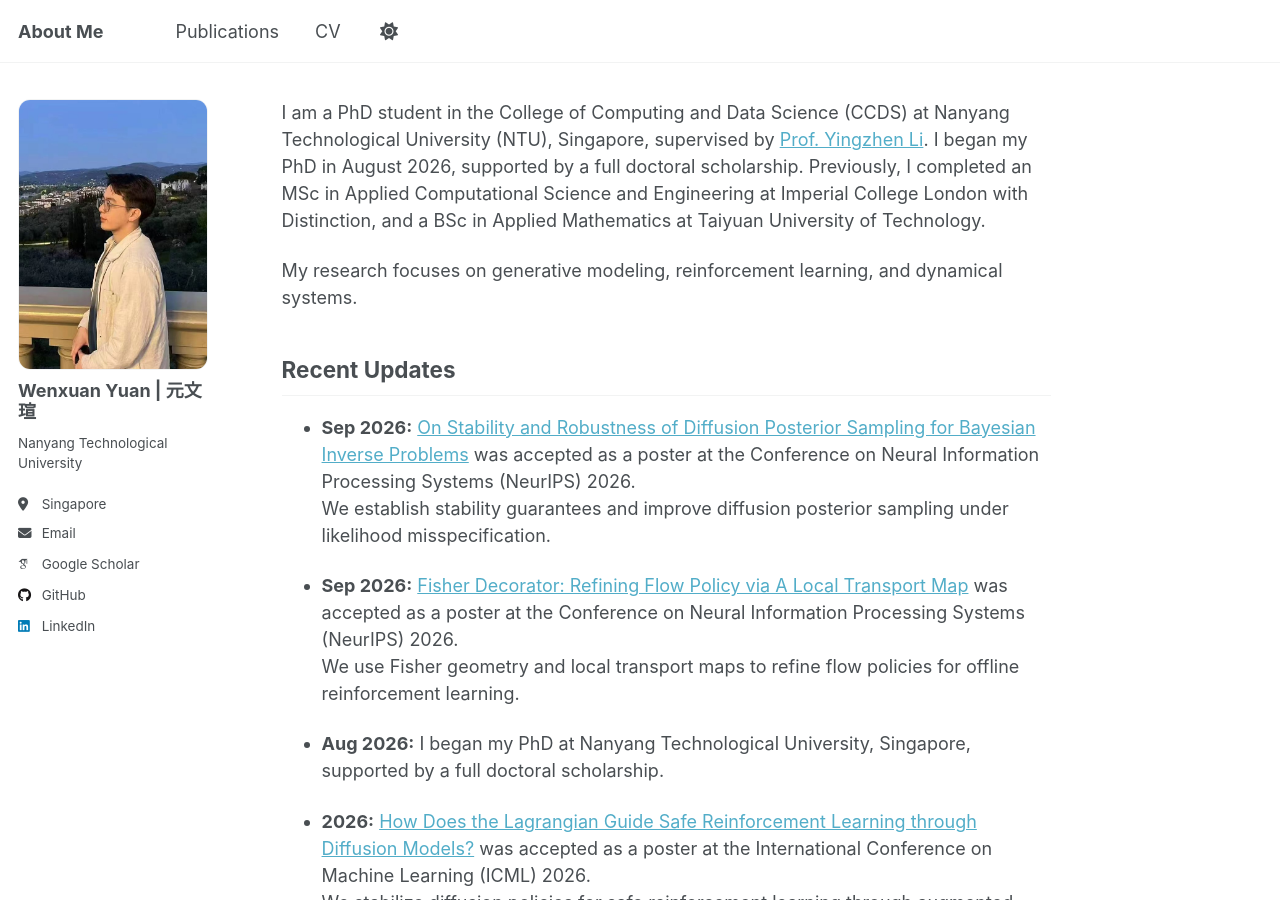
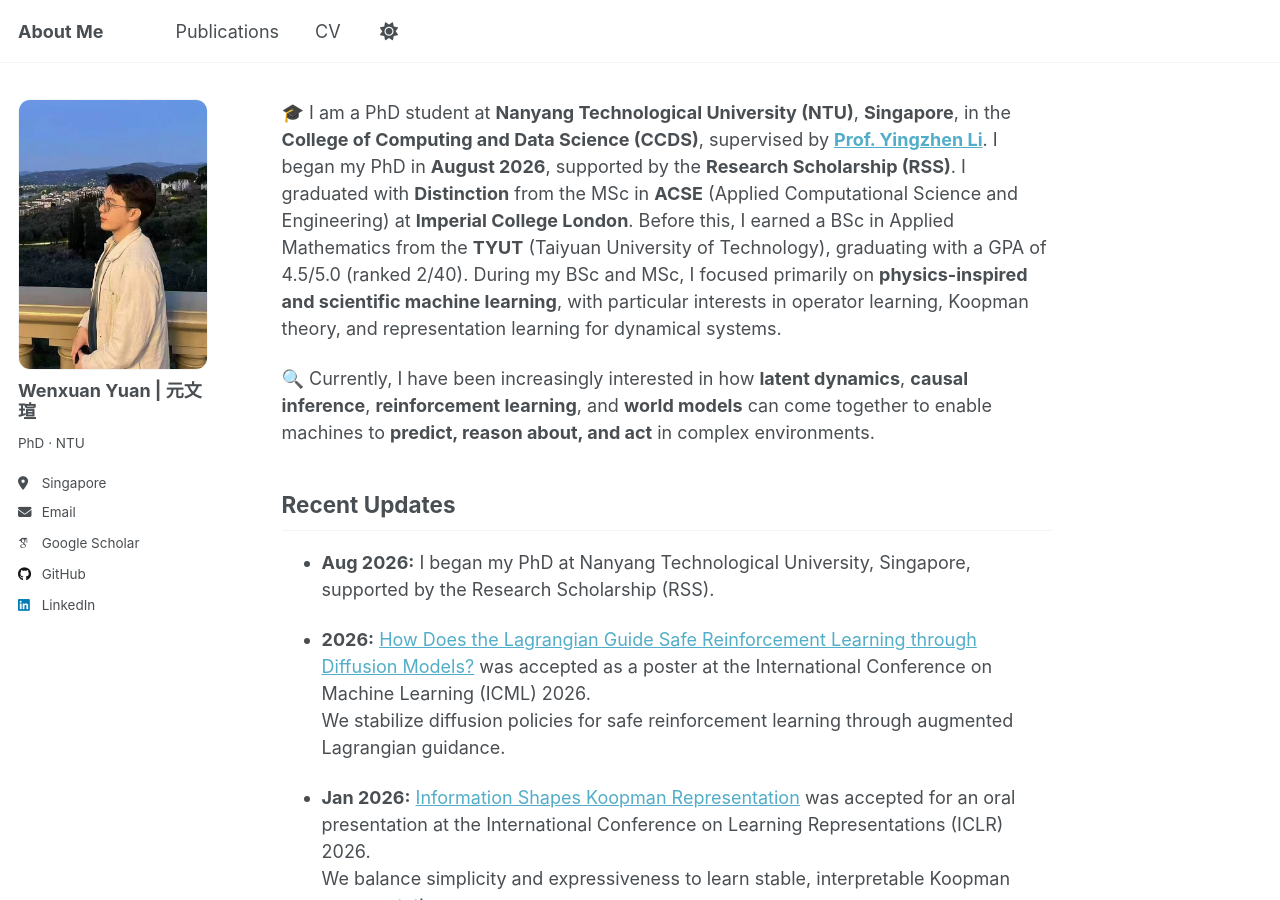
Before and after one commit to Wenxuan52/Wenxuan52.github.io, a Jekyll site: the page built from _pages/about.md, in a window 1280 px wide and 900 px high. Built offline with Jekyll 4.4.1, drawn with Linux system fonts in a browser that asks for light colours; some web fonts are replaced; a script that is not in the unit is left out.

Commit message:
Restore original biography and apply requested profile updates

```diff
--- a/_config.yml
+++ b/_config.yml
@@ -25,7 +25,7 @@ author:
   avatar           : "profile_new.jpg"
   name             : "Wenxuan Yuan | 元文瑄"
   pronouns         : # example: "she/her"
-  bio              : "Nanyang Technological University"
+  bio              : "PhD · NTU"
   location         : "Singapore"
   employer         : # URL
   uri              : # URL
--- a/_pages/about.md
+++ b/_pages/about.md
@@ -7,19 +7,13 @@ redirect_from:
   - /about.html
 ---
 
-I am a PhD student in the College of Computing and Data Science (CCDS) at Nanyang Technological University (NTU), Singapore, supervised by [Prof. Yingzhen Li](http://yingzhenli.net/home/en/). I began my PhD in August 2026, supported by a full doctoral scholarship. Previously, I completed an MSc in Applied Computational Science and Engineering at Imperial College London with Distinction, and a BSc in Applied Mathematics at Taiyuan University of Technology.
+🎓 I am a PhD student at **Nanyang Technological University (NTU)**, **Singapore**, in the **College of Computing and Data Science (CCDS)**, supervised by [**Prof. Yingzhen Li**](http://yingzhenli.net/home/en/). I began my PhD in **August 2026**, supported by the **Research Scholarship (RSS)**. I graduated with **Distinction** from the MSc in **ACSE** (Applied Computational Science and Engineering) at **Imperial College London**. Before this, I earned a BSc in Applied Mathematics from the **TYUT** (Taiyuan University of Technology), graduating with a GPA of 4.5/5.0 (ranked 2/40). During my BSc and MSc, I focused primarily on **physics-inspired and scientific machine learning**, with particular interests in operator learning, Koopman theory, and representation learning for dynamical systems.
 
-My research focuses on generative modeling, reinforcement learning, and dynamical systems.
+🔍 Currently, I have been increasingly interested in how **latent dynamics**, **causal inference**, **reinforcement learning**, and **world models** can come together to enable machines to **predict, reason about, and act** in complex environments.
 
 ## Recent Updates
 
-- **Sep 2026:** [On Stability and Robustness of Diffusion Posterior Sampling for Bayesian Inverse Problems](/publication/2026-02-10-diffusion-posterior) was accepted as a poster at the Conference on Neural Information Processing Systems (NeurIPS) 2026.\
-  We establish stability guarantees and improve diffusion posterior sampling under likelihood misspecification.
-
-- **Sep 2026:** [Fisher Decorator: Refining Flow Policy via A Local Transport Map](/publication/2026-09-25-fisher-decorator) was accepted as a poster at the Conference on Neural Information Processing Systems (NeurIPS) 2026.\
-  We use Fisher geometry and local transport maps to refine flow policies for offline reinforcement learning.
-
-- **Aug 2026:** I began my PhD at Nanyang Technological University, Singapore, supported by a full doctoral scholarship.
+- **Aug 2026:** I began my PhD at Nanyang Technological University, Singapore, supported by the Research Scholarship (RSS).
 
 - **2026:** [How Does the Lagrangian Guide Safe Reinforcement Learning through Diffusion Models?](/publication/2026-02-10-ALGD) was accepted as a poster at the International Conference on Machine Learning (ICML) 2026.\
   We stabilize diffusion policies for safe reinforcement learning through augmented Lagrangian guidance.
```
Also changed, not shown: _pages/cv.md (+1 -1 lines).
